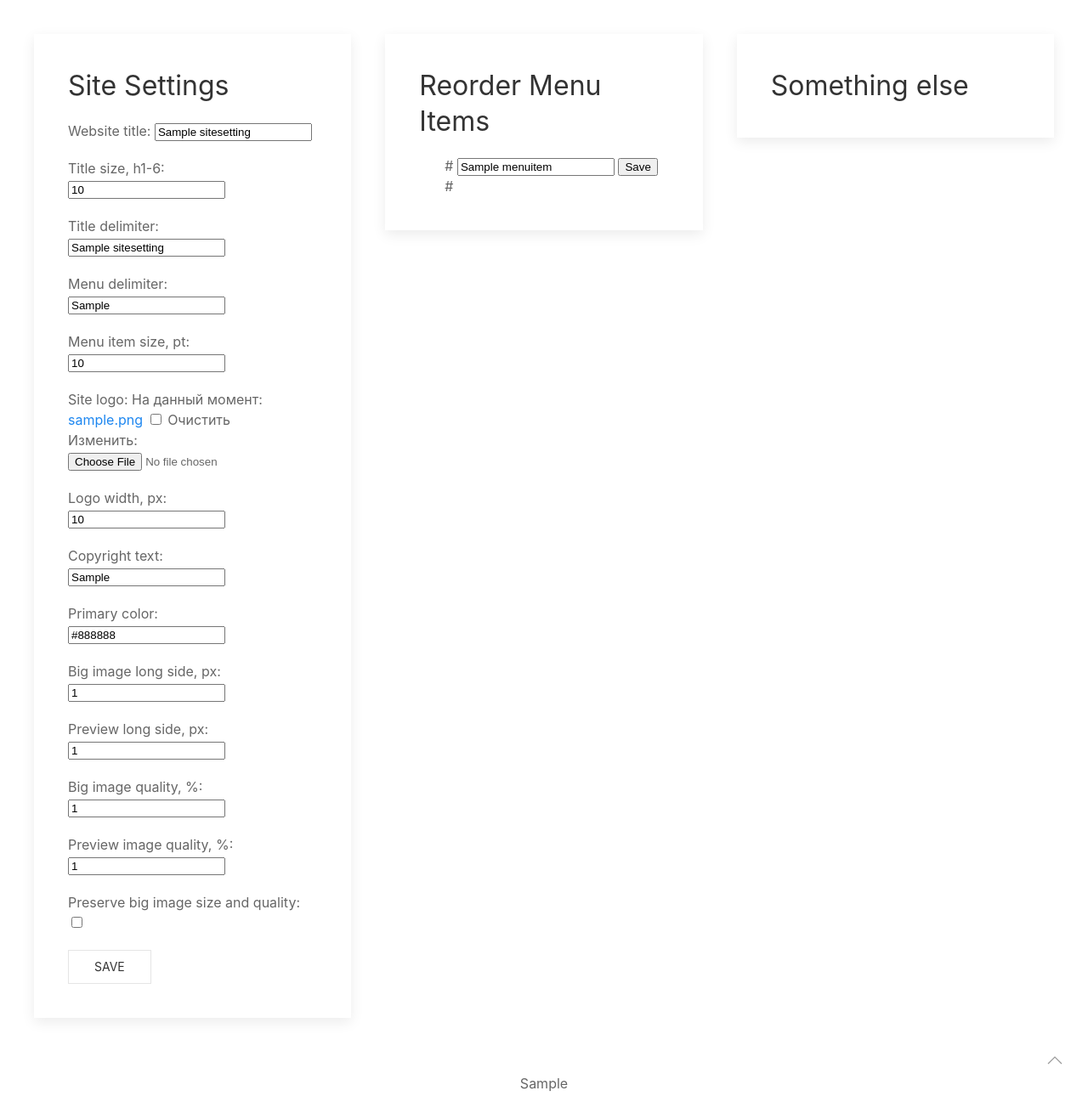
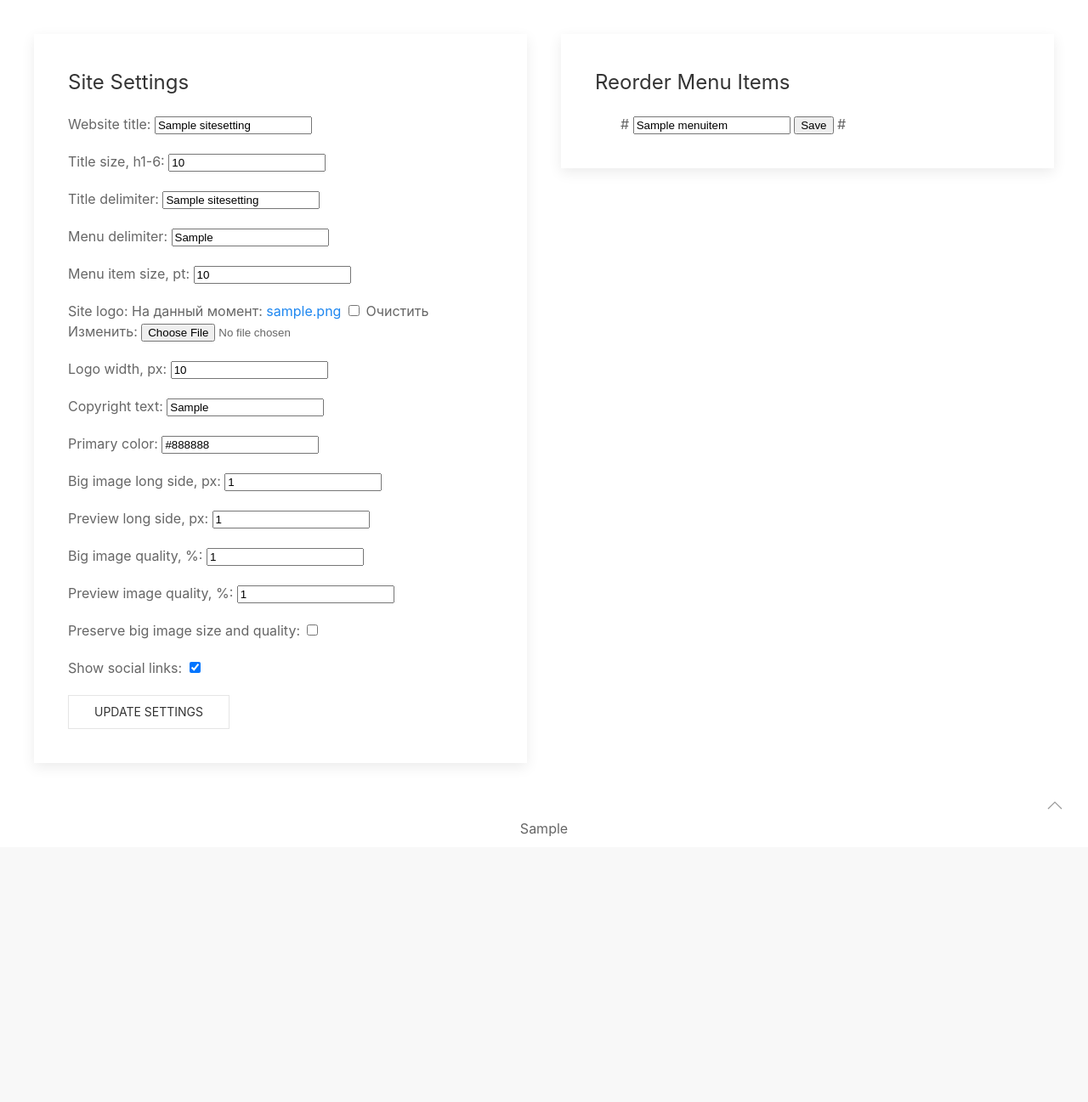
Before and after one commit to endlessnights/photogallery, a Django app: page /sys/settings in a window 1280 px wide. Shown: the part 160-1457 px from the top of the page at 85% size. After the commit the page ends 1144 px from the top, so only its background shows below. Run offline with Django 3.2, Linux system fonts and the light colour scheme; tables that the repository leaves empty hold one stand-in row (values such as "Sample post"); grey boxes marked "Sample" are stand-in pictures; some libraries are stand-ins or nearby versions.

Commit message:
Added social networks model

```diff
--- a/core/smartgallery/forms.py
+++ b/core/smartgallery/forms.py
@@ -21,6 +21,7 @@ class SiteSettingsForm(forms.ModelForm):
             'image_quality',
             'thumbnail_quality',
             'preserve_image_size',
+            'show_social_links',
         )
 
 
--- a/core/smartgallery/models.py
+++ b/core/smartgallery/models.py
@@ -26,9 +26,27 @@ class SiteSettings(models.Model):
     image_quality = models.PositiveIntegerField(verbose_name='Big image quality, %', blank=False, default=90)
     thumbnail_quality = models.PositiveIntegerField(verbose_name='Preview image quality, %', blank=False, default=80)
     preserve_image_size = models.BooleanField(verbose_name='Preserve big image size and quality', default=False)
+    show_social_links = models.BooleanField(verbose_name='Show social links', default=False)
 
     def __str__(self):
         return self.title
+
+
+class SocialLinks(models.Model):
+    name = models.CharField(verbose_name='Name', max_length=80, blank=False)
+    link = models.CharField(verbose_name='Link', max_length=200, blank=True)
+    icon = models.CharField(verbose_name='Icon', max_length=100, blank=True)
+    order = models.PositiveIntegerField(default=0)
+
+    def __str__(self):
+        return str(self.name)
+
+    def publish(self):
+        self.save()
+
+    class Meta:
+        verbose_name = 'Social Link'
+        verbose_name_plural = 'Social Links'
 
 
 class Album(models.Model):
--- a/core/smartgallery/templates/front/base.html
+++ b/core/smartgallery/templates/front/base.html
@@ -8,7 +8,9 @@
     <link rel="stylesheet" href="{% static 'css/styles.css' %}"/>
     <link rel="stylesheet" href="https://cdn.jsdelivr.net/npm/uikit@3.14.3/dist/css/uikit.min.css"/>
     <script src="https://cdn.jsdelivr.net/npm/uikit@3.14.3/dist/js/uikit.min.js"></script>
-    <script src="https://cdn.jsdelivr.net/npm/uikit@3.14.3/dist/js/uikit-icons.min.js"></script>
+    {% if settings.show_social_links %}
+    <script src="https://kit.fontawesome.com/740dc7ae65.js" crossorigin="anonymous"></script>
+    {% endif %}
     <nav class="uk-navbar-container" style="background-color: #B7C3F3;height:60px;">
         <div class="uk-container">
             <div uk-navbar>
@@ -16,7 +18,7 @@
                     <ul class="uk-navbar-nav">
                         <li><a style="font-size:14pt;color:black;" href="{% url 'create_album' %}">Create Album</a></li>
                         <li><a style="font-size:14pt;color:black;" href="{% url 'upload_images' %}">Add images</a></li>
-                        {% if album.id %}<li><a style="font-size:14pt;color:black;" href="{% url 'reorder_albums' album_id=album.id %}">Edit Album</a></li>{% endif %}
+                        {% if album.id %}<li><a style="font-size:14pt;color:black;" href="{% url 'edit_album' album_id=album.id %}">Edit Album</a></li>{% endif %}
                         <li><a style="font-size:14pt;color:black;" href="{% url 'site_settings' %}">Site settings</a></li>
                     </ul>
                 </div>
@@ -39,6 +41,11 @@
                         <li><a style="font-size:18pt;">{{settings.menu_delimiter}}</a></li>
                         {% endif %}
                         {% endfor %}
+                        {% if settings.show_social_links %}
+                        {% for link in social %}
+                        <li title="{{link.name}}"><a href="{{link.link}}" style="font-size:24px;">{{link.icon|safe}}</a></li>
+                        {% endfor %}
+                        {% endif %}
                     </ul>
                 </div>
             </div>
--- a/core/smartgallery/templates/front/site_settings.html
+++ b/core/smartgallery/templates/front/site_settings.html
@@ -2,24 +2,24 @@
 {% block content %}
 <head>
     <title>Site Settings</title>
-    <link rel="stylesheet" href="https://code.jquery.com/ui/1.13.0/themes/base/jquery-ui.css">
+    <link rel="stylesheet" href="https://code.jquery.com/ui/edit_album.13.0/themes/base/jquery-ui.css">
     <script src="https://code.jquery.com/jquery-3.6.0.min.js"></script>
     <script src="https://code.jquery.com/ui/1.13.0/jquery-ui.min.js"></script>
 </head>
 <div class="uk-child-width-expand@s uk-text-center" uk-grid style="padding: 40px;">
     <div>
         <div class="uk-card uk-card-default uk-card-body" style="text-align: left;">
-            <h2>Site Settings</h2>
+            <h3>Site Settings</h3>
             <form method="post">
                 {% csrf_token %}
                 {{ form.as_p }}
-                <input class="uk-button uk-button-default" type="submit" value="SAVE">
+                <input class="uk-button uk-button-default" type="submit" value="UPDATE SETTINGS">
             </form>
         </div>
     </div>
     <div>
         <div class="uk-card uk-card-default uk-card-body" style="text-align: left;">
-            <h2>Reorder Menu Items</h2>
+            <h3>Reorder Menu Items</h3>
             <ul id="menu-items" style="list-style-type: none;">
                 {% for item in menu_items %}
                 <li data-menu-item-id="{{ item.id }}">
@@ -30,11 +30,6 @@
                 </li>
                 {% endfor %}
             </ul>
-        </div>
-    </div>
-    <div>
-        <div class="uk-card uk-card-default uk-card-body" style="text-align: left;">
-            <h2>Something else</h2>
         </div>
     </div>
 </div>
--- a/core/smartgallery/urls.py
+++ b/core/smartgallery/urls.py
@@ -5,8 +5,9 @@ from django.conf.urls.static import static
 
 urlpatterns = [
     path('', views.index_page, name='index_page'),
+    path('p/about/', views.about, name='about'),
     path('<slug:album_slug>/', views.show_albums, name='show_albums'),
-    path('re/<int:album_id>', views.reorder_albums, name='reorder_albums'),
+    path('sys/<int:album_id>', views.edit_album, name='edit_album'),
     path('sys/create_album/', views.create_album, name='create_album'),
     path('sys/update_image_order', views.update_image_order, name='update_image_order'),
     path('sys/update_image_name/<int:photo_id>', views.update_image_name, name='update_image_name'),
--- a/core/smartgallery/views.py
+++ b/core/smartgallery/views.py
@@ -3,7 +3,7 @@ from django.shortcuts import render, redirect, get_object_or_404
 from django.http import JsonResponse
 import json
 from .forms import SiteSettingsForm, CreateAlbumView, EditAlbumForm
-from .models import SiteSettings, Album, Image, MenuItem
+from .models import SiteSettings, Album, Image, MenuItem, SocialLinks
 
 
 def site_settings(request):
@@ -61,6 +61,7 @@ def index_page(request):
 
 
 def show_albums(request, album_slug):
+    social = SocialLinks.objects.all()
     settings = SiteSettings.objects.first()
     menu_items = MenuItem.objects.all()
     album = Album.objects.get(slug=album_slug)
@@ -71,11 +72,14 @@ def show_albums(request, album_slug):
         'settings': settings,
         'menu_items': menu_items,
         'album_slug': album_slug,
+        'social': social,
     }
     return render(request, 'front/album.html', context)
 
 
 def create_album(request):
+    settings = SiteSettings.objects.first()
+    menu_items = MenuItem.objects.all()
     cover_long = 2000
     cover_quality = 90
     if request.method == 'POST':
@@ -97,10 +101,14 @@ def create_album(request):
     else:
         form = CreateAlbumView()
 
-    return render(request, 'front/create_album.html', {'form': form})
+    return render(request, 'front/create_album.html', {
+        'form': form,
+        'settings': settings,
+        'menu_items': menu_items,
+    })
 
 
-def reorder_albums(request, album_id):
+def edit_album(request, album_id):
     album = Album.objects.get(id=album_id)
     settings = SiteSettings.objects.first()
     menu_items = MenuItem.objects.all()
@@ -108,10 +116,8 @@ def reorder_albums(request, album_id):
     images = Image.objects.filter(album=album).order_by('order')
     if request.method == "POST":
         cols_gap_key = album.cols_gap
-        print(cols_gap_key)
         form = EditAlbumForm(request.POST, request.FILES, instance=album)
         if form.is_valid():
-            print('ss')
             form.save()
             return redirect(request.META['HTTP_REFERER'])
     context = {
@@ -225,3 +231,12 @@ def upload_images(request):
         'settings': settings,
         'menu_items': menu_items,
     })
+
+
+def about(request):
+    settings = SiteSettings.objects.first()
+    menu_items = MenuItem.objects.all()
+    return render(request, 'front/about.html', {
+        'settings': settings,
+        'menu_items': menu_items,
+    })
```
Also changed, not shown: core/smartgallery/admin.py (+10 -1 lines), core/smartgallery/templates/front/about.html (added, +9 -0 lines), core/smartgallery/templates/front/base-imports.html (+0 -36 lines).
